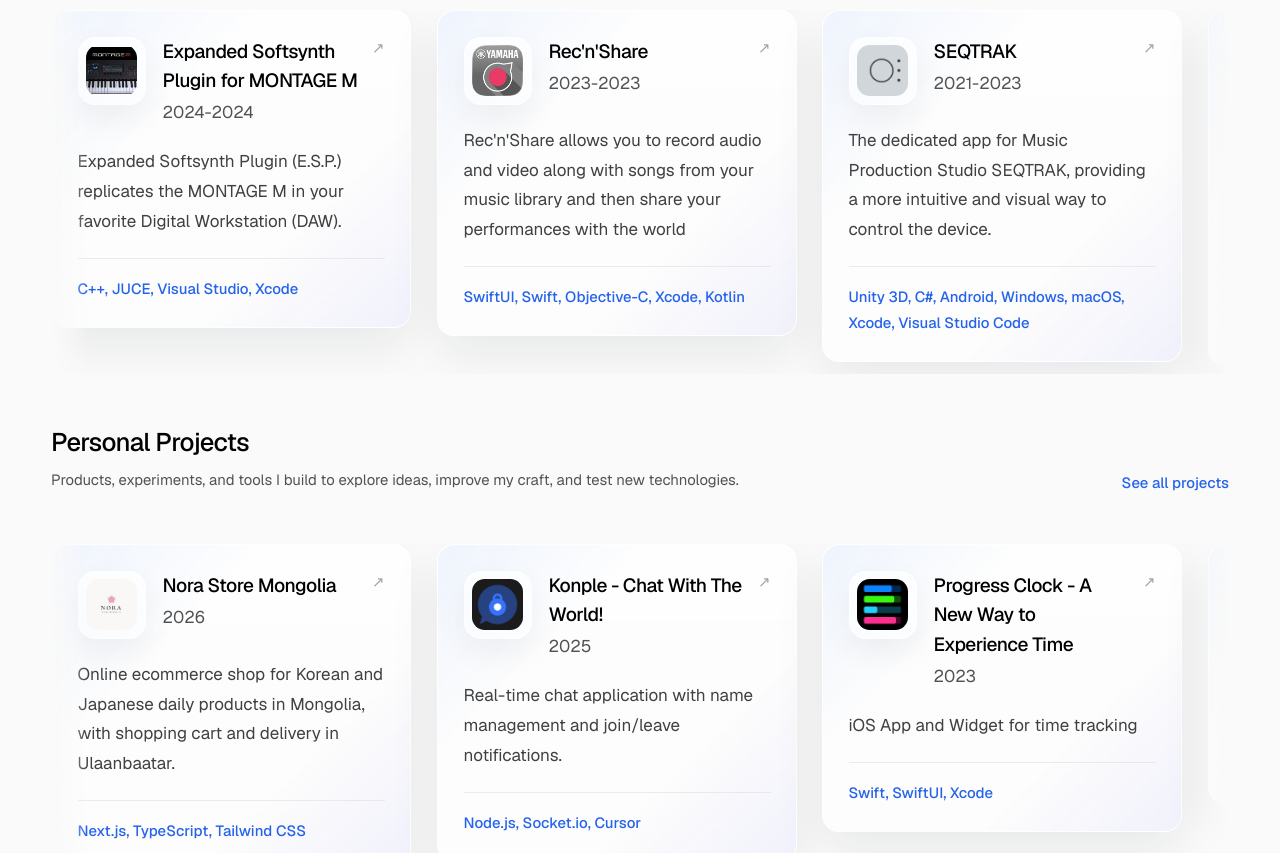
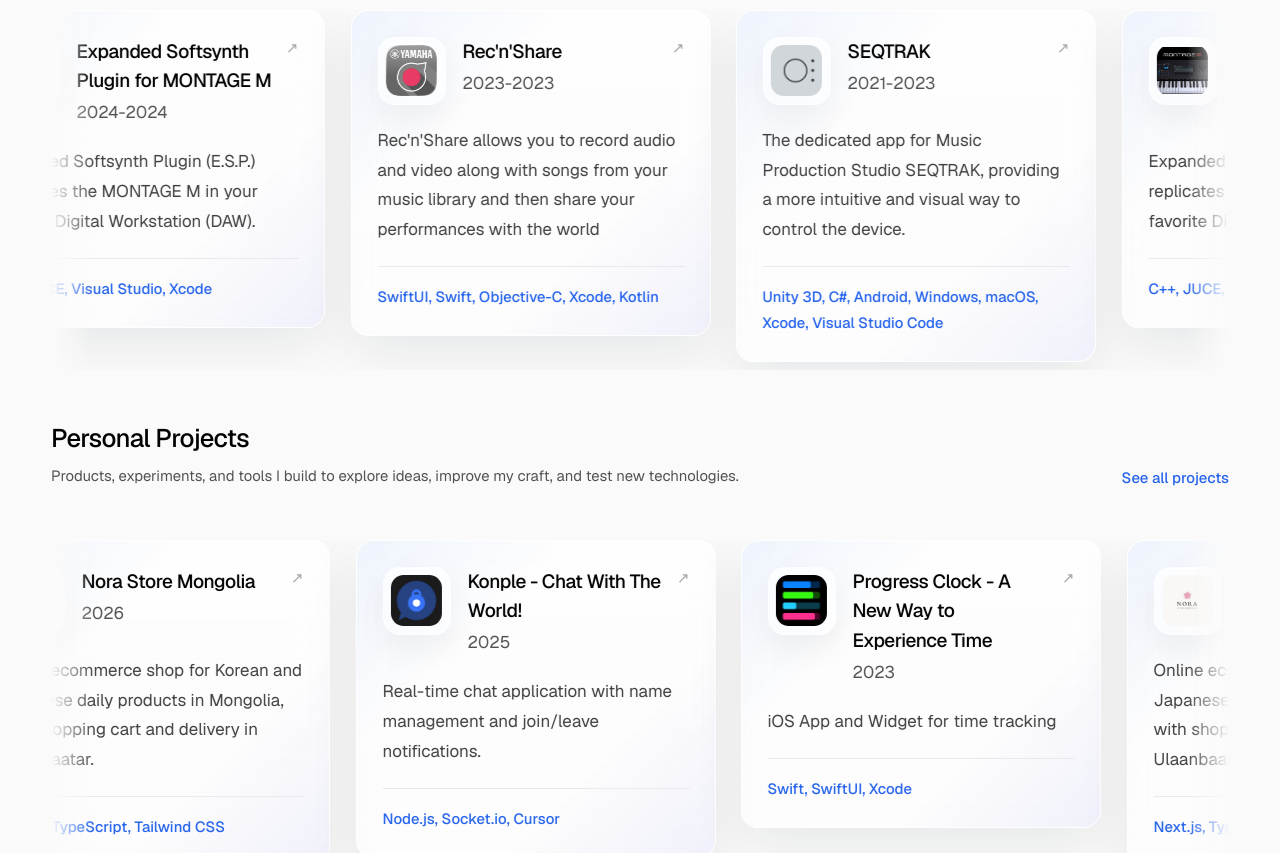
Before and after one commit to unobatbayar/unobatbayar.github.io, a Next.js app: page / in a window 1280 px wide. Shown: the part 1600-2453 px from the top of the page. Built offline with nearby package versions, Linux system fonts and the light colour scheme.

Commit message:
Revert "fix(home): marquee without duplicates and soft edge fade"
This reverts commit 580a51002662153a8ac9f58e6dacd1b5bcf4c186.

```diff
--- a/app/components/personal-projects-section.tsx
+++ b/app/components/personal-projects-section.tsx
@@ -1,6 +1,5 @@
 import Link from "next/link";
 import ProjectCard from "./project-card";
-import ProjectsMarquee from "./projects-marquee";
 import { personalProjects } from "../projects/project-data";
 
 type PersonalProjectsSectionProps = {
@@ -37,11 +36,31 @@
         ) : null}
       </div>
       {variant === "marquee" ? (
-        <ProjectsMarquee pxPerSecond={15}>
-          {projects.map((project) => (
-            <ProjectCard key={`${project.title}-${project.year}`} project={project} />
-          ))}
-        </ProjectsMarquee>
+        <div className="projects-marquee">
+          <div
+            className="pointer-events-none absolute inset-y-0 left-0 z-10 w-10 bg-gradient-to-r from-neutral-50 to-transparent dark:from-[#121212]"
+            aria-hidden="true"
+          />
+          <div
+            className="pointer-events-none absolute inset-y-0 right-0 z-10 w-10 bg-gradient-to-l from-neutral-50 to-transparent dark:from-[#121212]"
+            aria-hidden="true"
+          />
+
+          <div className="overflow-x-auto pb-2 [-ms-overflow-style:none] [scrollbar-width:none] [&::-webkit-scrollbar]:hidden">
+            <div className="projects-marquee-track gap-6 pr-6 [--projects-marquee-duration:85s]" role="list">
+              {projects.concat(projects).map((project, idx) => (
+                <div
+                  key={`${project.title}-${project.year}-${idx}`}
+                  className="w-[320px] shrink-0 sm:w-[360px]"
+                  role="listitem"
+                  aria-hidden={idx >= projects.length}
+                >
+                  <ProjectCard project={project} />
+                </div>
+              ))}
+            </div>
+          </div>
+        </div>
       ) : (
         <div className="grid gap-6 lg:grid-cols-2 2xl:grid-cols-3">
           {projects.map((project) => (
--- a/app/components/projects-marquee.tsx
+++ /dev/null
@@ -1,109 +0,0 @@
-"use client";
-
-import { useEffect, useMemo, useRef, useState } from "react";
-
-type ProjectsMarqueeProps = {
-  children: React.ReactNode;
-  className?: string;
-  itemClassName?: string;
-  pxPerSecond?: number;
-};
-
-function usePrefersReducedMotion() {
-  const [reduced, setReduced] = useState(false);
-
-  useEffect(() => {
-    const media = window.matchMedia("(prefers-reduced-motion: reduce)");
-    const onChange = () => setReduced(media.matches);
-
-    onChange();
-    if (typeof media.addEventListener === "function") {
-      media.addEventListener("change", onChange);
-      return () => media.removeEventListener("change", onChange);
-    }
-
-    // Safari < 14 fallback
-    media.addListener(onChange);
-    return () => media.removeListener(onChange);
-  }, []);
-
-  return reduced;
-}
-
-export default function ProjectsMarquee({
-  children,
-  className = "",
-  itemClassName = "",
-  pxPerSecond = 18,
-}: ProjectsMarqueeProps) {
-  const reducedMotion = usePrefersReducedMotion();
-  const scrollerRef = useRef<HTMLDivElement | null>(null);
-  const rafRef = useRef<number | null>(null);
-  const lastTsRef = useRef<number | null>(null);
-  const [paused, setPaused] = useState(false);
-
-  const items = useMemo(() => {
-    const arr = Array.isArray(children) ? children : [children];
-    return arr.filter(Boolean);
-  }, [children]);
-
-  useEffect(() => {
-    if (reducedMotion) return;
-    if (paused) return;
-
-    const el = scrollerRef.current;
-    if (!el) return;
-
-    const tick = (ts: number) => {
-      if (!scrollerRef.current) return;
-
-      const last = lastTsRef.current ?? ts;
-      const dt = Math.min(64, ts - last);
-      lastTsRef.current = ts;
-
-      const dx = (pxPerSecond * dt) / 1000;
-      const max = el.scrollWidth - el.clientWidth;
-
-      if (max > 0) {
-        const next = el.scrollLeft + dx;
-        el.scrollLeft = next >= max - 1 ? 0 : next;
-      }
-
-      rafRef.current = window.requestAnimationFrame(tick);
-    };
-
-    rafRef.current = window.requestAnimationFrame(tick);
-    return () => {
-      if (rafRef.current) window.cancelAnimationFrame(rafRef.current);
-      rafRef.current = null;
-      lastTsRef.current = null;
-    };
-  }, [paused, pxPerSecond, reducedMotion]);
-
-  return (
-    <div className={`projects-marquee-mask ${className}`}>
-      <div
-        ref={scrollerRef}
-        className="overflow-x-auto pb-2 [-ms-overflow-style:none] [scrollbar-width:none] [&::-webkit-scrollbar]:hidden"
-        onMouseEnter={() => setPaused(true)}
-        onMouseLeave={() => setPaused(false)}
-        onTouchStart={() => setPaused(true)}
-        onTouchEnd={() => setPaused(false)}
-        onFocusCapture={() => setPaused(true)}
-        onBlurCapture={() => setPaused(false)}
-      >
-        <div className="flex gap-6 pr-6" role="list">
-          {items.map((child, idx) => (
-            <div
-              key={idx}
-              className={`w-[320px] shrink-0 sm:w-[360px] ${itemClassName}`}
-              role="listitem"
-            >
-              {child}
-            </div>
-          ))}
-        </div>
-      </div>
-    </div>
-  );
-}
--- a/app/components/work-projects-section.tsx
+++ b/app/components/work-projects-section.tsx
@@ -1,6 +1,5 @@
 import Link from "next/link";
 import ProjectCard from "./project-card";
-import ProjectsMarquee from "./projects-marquee";
 import { workProjects } from "../projects/project-data";
 
 type WorkProjectsSectionProps = {
@@ -42,11 +41,31 @@
       </div>
       {projects.length > 0 ? (
         variant === "marquee" ? (
-          <ProjectsMarquee className="mb-12" pxPerSecond={16}>
-            {projects.map((project) => (
-              <ProjectCard key={`${project.title}-${project.year}`} project={project} />
-            ))}
-          </ProjectsMarquee>
+          <div className="projects-marquee mb-12">
+            <div
+              className="pointer-events-none absolute inset-y-0 left-0 z-10 w-10 bg-gradient-to-r from-neutral-50 to-transparent dark:from-[#121212]"
+              aria-hidden="true"
+            />
+            <div
+              className="pointer-events-none absolute inset-y-0 right-0 z-10 w-10 bg-gradient-to-l from-neutral-50 to-transparent dark:from-[#121212]"
+              aria-hidden="true"
+            />
+
+            <div className="overflow-x-auto pb-2 [-ms-overflow-style:none] [scrollbar-width:none] [&::-webkit-scrollbar]:hidden">
+              <div className="projects-marquee-track gap-6 pr-6 [--projects-marquee-duration:80s]" role="list">
+                {projects.concat(projects).map((project, idx) => (
+                  <div
+                    key={`${project.title}-${project.year}-${idx}`}
+                    className="w-[320px] shrink-0 sm:w-[360px]"
+                    role="listitem"
+                    aria-hidden={idx >= projects.length}
+                  >
+                    <ProjectCard project={project} />
+                  </div>
+                ))}
+              </div>
+            </div>
+          </div>
         ) : (
           <div className="mb-12 grid gap-6 lg:grid-cols-2 2xl:grid-cols-3">
             {projects.map((project) => (
--- a/app/global.css
+++ b/app/global.css
@@ -330,23 +330,37 @@
   }
 }
 
-.projects-marquee-mask {
+@keyframes projects-marquee {
+  0% {
+    transform: translateX(0);
+  }
+  100% {
+    transform: translateX(-50%);
+  }
+}
+
+.projects-marquee {
   position: relative;
-  --projects-fade-size: 36px;
-  -webkit-mask-image: linear-gradient(
-    to right,
-    transparent,
-    black var(--projects-fade-size),
-    black calc(100% - var(--projects-fade-size)),
-    transparent
-  );
-  mask-image: linear-gradient(
-    to right,
-    transparent,
-    black var(--projects-fade-size),
-    black calc(100% - var(--projects-fade-size)),
-    transparent
-  );
+  overflow: hidden;
+}
+
+.projects-marquee-track {
+  display: flex;
+  width: max-content;
+  animation: projects-marquee var(--projects-marquee-duration, 70s) linear infinite;
+  will-change: transform;
+}
+
+.projects-marquee:hover .projects-marquee-track,
+.projects-marquee:focus-within .projects-marquee-track {
+  animation-play-state: paused;
+}
+
+@media (prefers-reduced-motion: reduce) {
+  .projects-marquee-track {
+    animation: none !important;
+    transform: none !important;
+  }
 }
 
 /* Marquee animation for scrolling text */
--- a/app/page.tsx
+++ b/app/page.tsx
@@ -76,8 +76,8 @@
       </section>
 
       <section className="space-y-12">
-        <WorkProjectsSection showMoreLink variant="marquee" />
-        <PersonalProjectsSection showMoreLink variant="marquee" />
+        <WorkProjectsSection limit={3} showMoreLink variant="marquee" />
+        <PersonalProjectsSection limit={3} showMoreLink variant="marquee" />
       </section>
     </div>
   );
```
